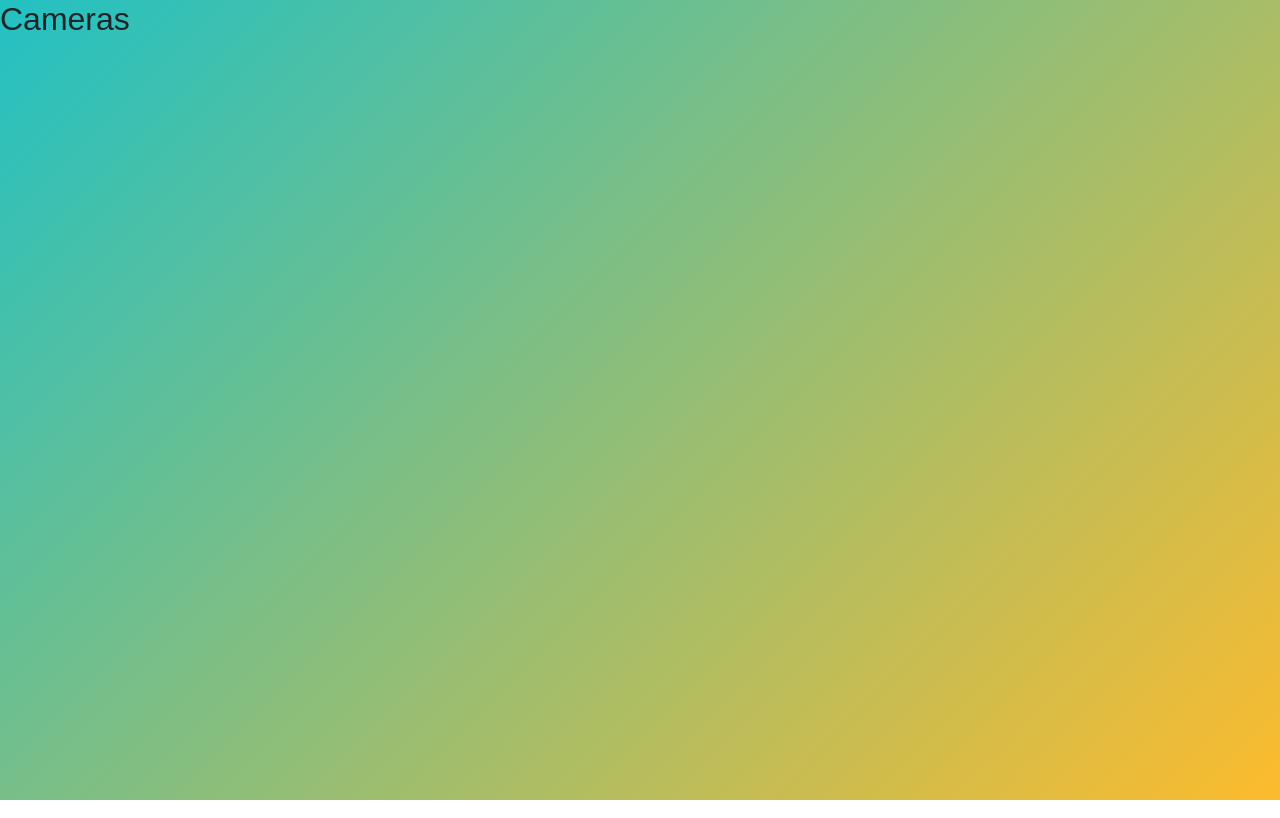
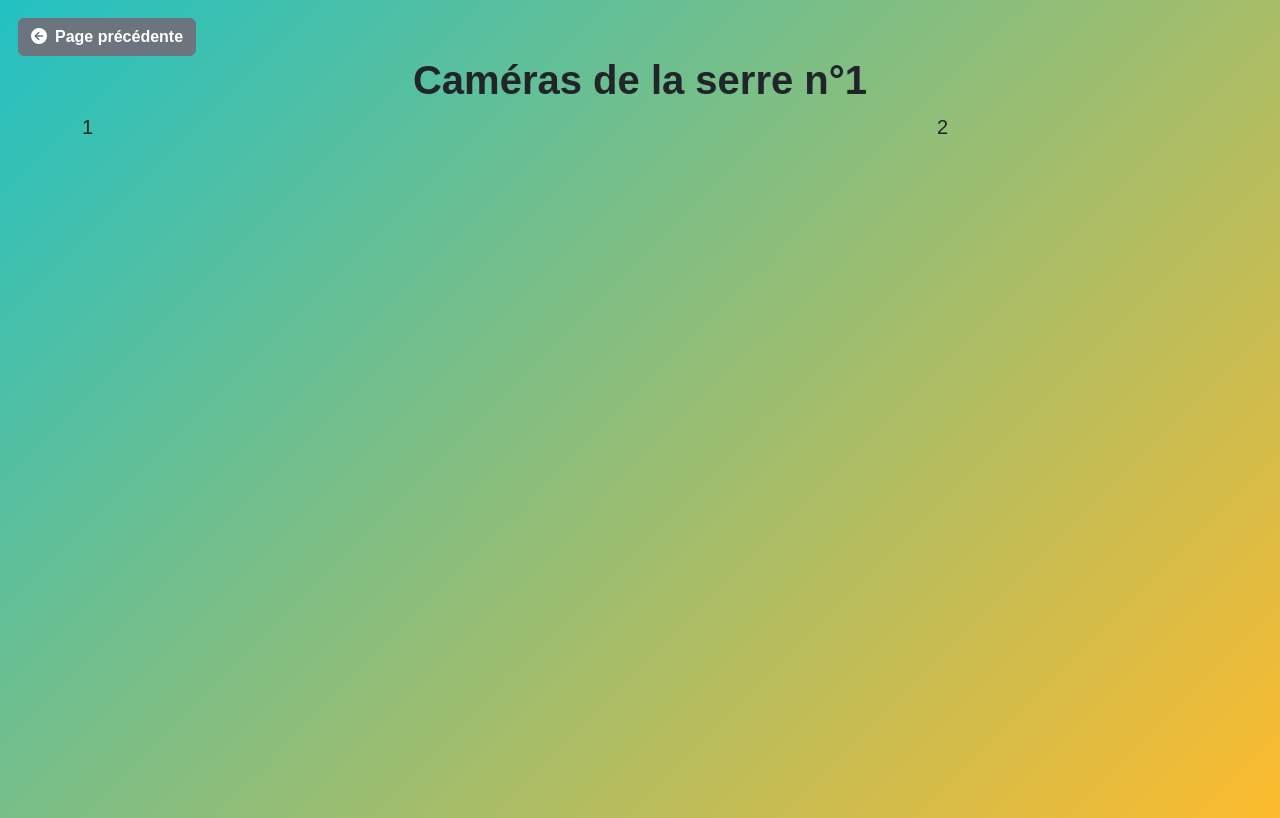
Before and after one commit to renaudlesperance/inf6405_projet, a React (Create React App) app: page /Cameras/1 in a window 1280 px wide. Built offline with nearby package versions, Linux system fonts and the light colour scheme.

Commit message:
Start the Camera component

```diff
--- a/src/components/cameras/Cameras.js
+++ b/src/components/cameras/Cameras.js
@@ -1,10 +1,24 @@
 import React from 'react';
 import styles from './Cameras.module.css'
+import BackButton from '../backButton/BackButton';
+import CustomContainer from '../customContainer/CustomContainer';
+import { useParams, useNavigate } from 'react-router-dom';
+import { Row, Col } from 'react-bootstrap'
 
 function Cameras() {
+  const { id } = useParams()
+  const navigate = useNavigate()
+
   return (
-    <div className="Cameras">
-      <h2>Cameras</h2>
+    <div>
+      <BackButton onClick={() => navigate(`/Dashboard/${id}`)} />
+      <CustomContainer>
+        <div className={styles.titleDashboard}><h1>Caméras de la serre n°{id}</h1></div>
+        <Row>
+          <Col sm={9}>1</Col>
+          <Col sm={3}>2</Col>
+        </Row>
+      </CustomContainer>
     </div>
   );
 }
--- a/src/components/cameras/Cameras.module.css
+++ b/src/components/cameras/Cameras.module.css
@@ -0,0 +1,7 @@
+.titleDashboard {
+  text-align: center;
+}
+
+.titleDashboard h1 {
+  font-weight: 700;
+}
--- a/src/components/customContainer/CustomContainer.js
+++ b/src/components/customContainer/CustomContainer.js
@@ -1,13 +1,23 @@
 import React from 'react';
 import { Container } from 'react-bootstrap';
+import { PropTypes } from 'prop-types';
 import styles from './CustomContainer.module.css'
 
-export default function CustomContainer({ children }) {
+export default function CustomContainer({ children, withMargin }) {
   return (
     <Container>
-      <div className={styles.divContainer}>
+      <div className={withMargin ? styles.divContainer : null}>
         {children}
       </div>
     </Container>
   );
 }
+
+CustomContainer.propTypes = {
+  children: PropTypes.node.isRequired,
+  withMargin: PropTypes.bool
+}
+
+CustomContainer.defaultValues = {
+  withMargin: false
+}
--- a/src/components/dashboard/Dashboard.js
+++ b/src/components/dashboard/Dashboard.js
@@ -1,5 +1,5 @@
 import {useNavigate,useParams} from 'react-router-dom'
-import {Card,Container, Row, Col, ButtonGroup, Button } from 'react-bootstrap'
+import {Card, Row, Col, ButtonGroup, Button } from 'react-bootstrap'
 
 import React, { useState } from 'react';
 import {
@@ -16,6 +16,7 @@ import { Line } from 'react-chartjs-2';
 import styles from './Dashboard.module.css';
 import BackButton from '../backButton/BackButton';
 import ClickableContainer from '../clickableContainer/ClickableContainer';
+import CustomContainer from '../customContainer/CustomContainer';
 
 
 ChartJS.register(
@@ -125,7 +126,7 @@ function Dashboard() {
   return (
     <div>
       <BackButton onClick={() => navigate('/GreenHouseMap')} />
-      <Container>
+      <CustomContainer>
         <div className={styles.titleDashboard}><h1>Serre n°{id}</h1></div>
         <div className={styles.firstRow}>
           <Row>
@@ -151,7 +152,7 @@ function Dashboard() {
             </ClickableContainer>
           </Col>
         </Row>
-      </Container>
+      </CustomContainer>
     </div>
   );
 }
--- a/src/components/greenhousemap/GreenHouseMap.js
+++ b/src/components/greenhousemap/GreenHouseMap.js
@@ -45,7 +45,7 @@ const Map = () => {
 
 function GreenHouseMap() {
   return (
-    <CustomContainer>
+    <CustomContainer withMargin>
       <div className={styles.buttonContainer}>
         <Button size="lg" variant="secondary" active>Carte des serres</Button>
       </div>
```
